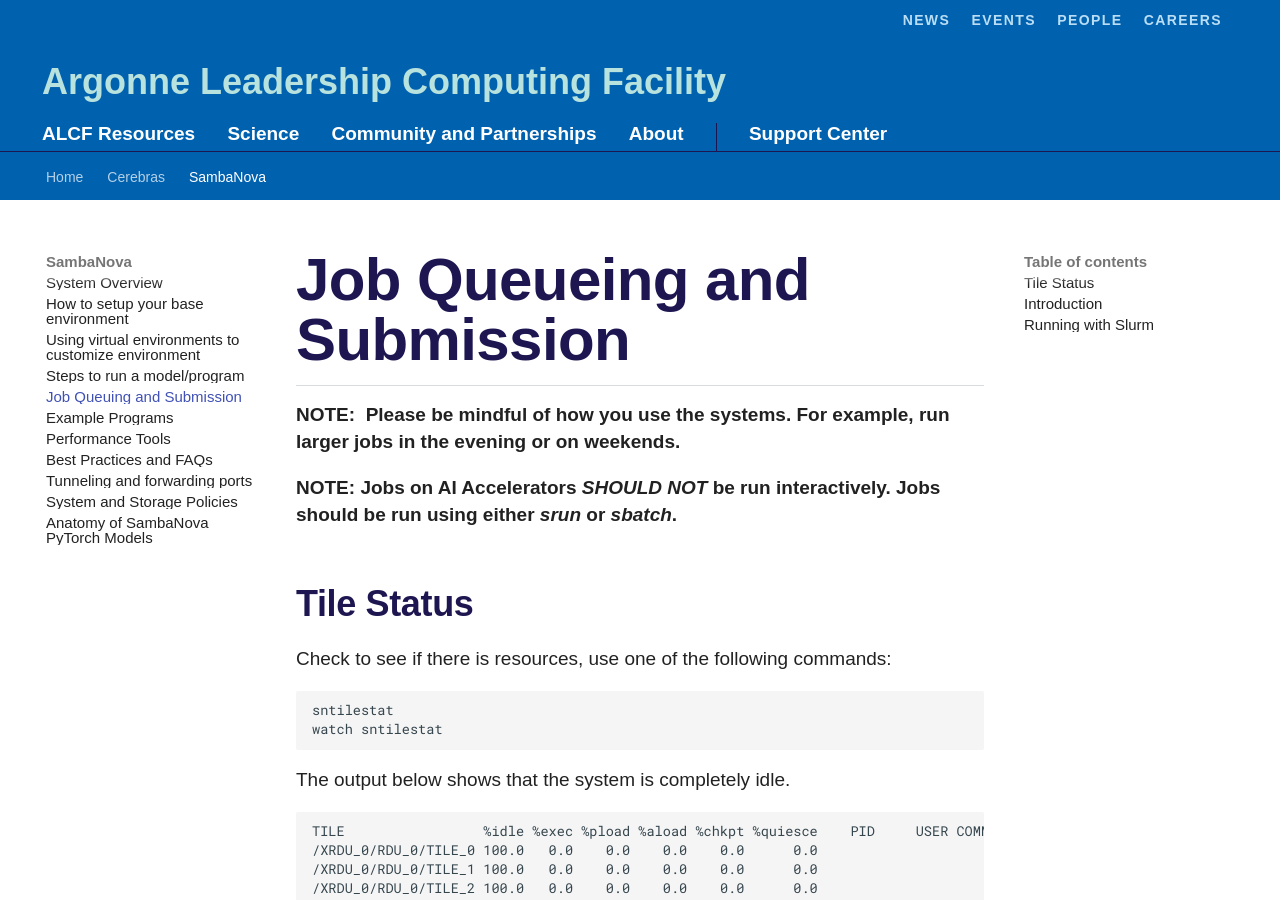
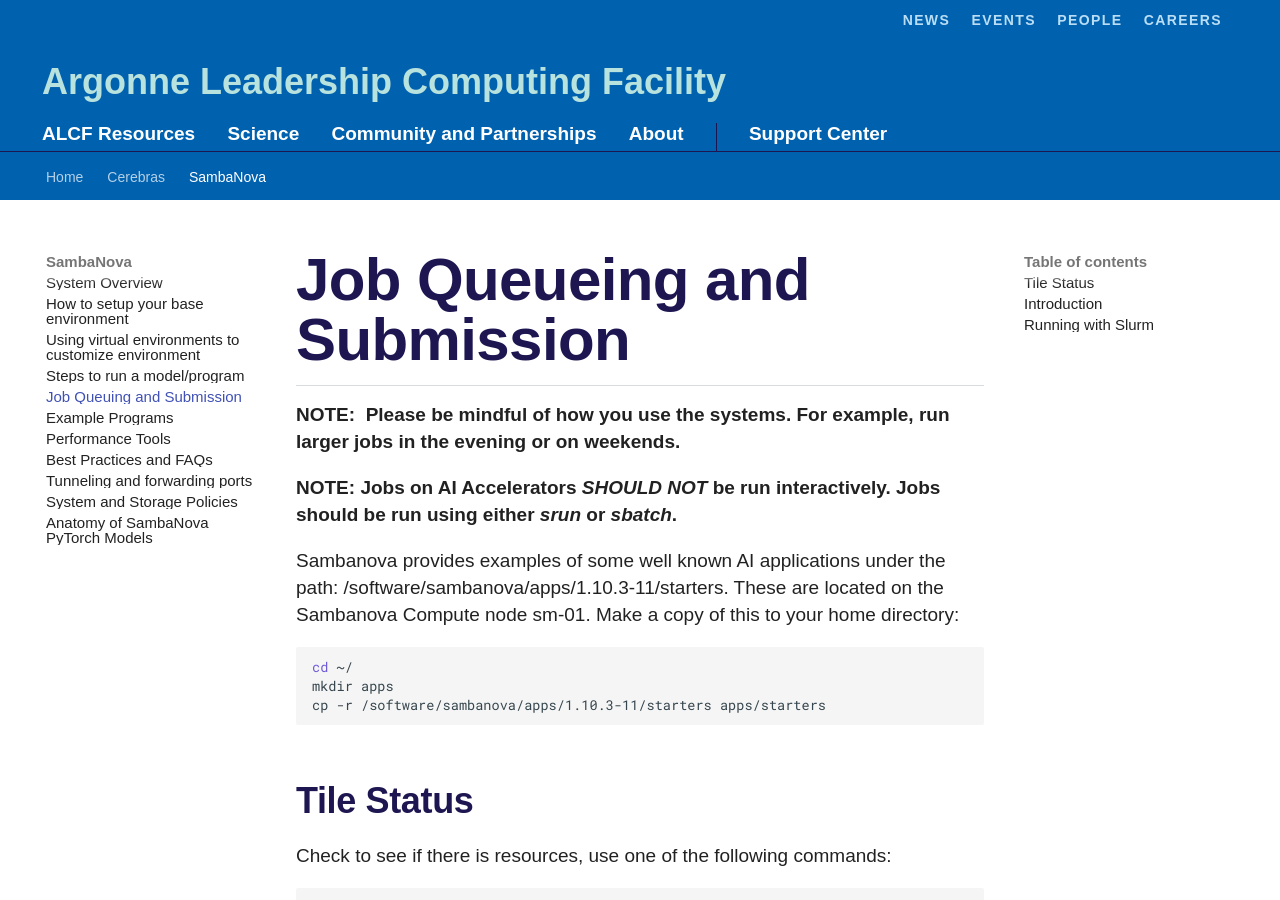
Before and after one commit to argonne-lcf/ai-testbed-userdocs, an MkDocs documentation site: the page built from docs/sambanova/Job-Queuing-and-Submission.md, in a window 1280 px wide and 900 px high. Built offline with MkDocs 1.6.1 and Material for MkDocs 9.7.7, drawn with Linux system fonts in a browser that asks for light colours; some web fonts are replaced; comment, search, counter and statistics services are not loaded.

Commit message:
Touched Job-Queueing...

````diff
--- a/docs/sambanova/Job-Queuing-and-Submission.md
+++ b/docs/sambanova/Job-Queuing-and-Submission.md
@@ -5,6 +5,14 @@
 
 **NOTE:  Jobs on AI Accelerators *SHOULD NOT* be run interactively.
 Jobs should be run using either *srun* or *sbatch*.**
+
+Sambanova provides examples of some well known AI applications under the path: /software/sambanova/apps/1.10.3-11/starters. These are located on the Sambanova Compute node sm-01. Make a copy of this to your home directory:
+
+```bash
+cd ~/
+mkdir apps
+cp -r /software/sambanova/apps/1.10.3-11/starters apps/starters
+```
 
 ## Tile Status
 
````
Also changed, not shown: docs/sambanova/JQ.md (added, +7 -0 lines).
